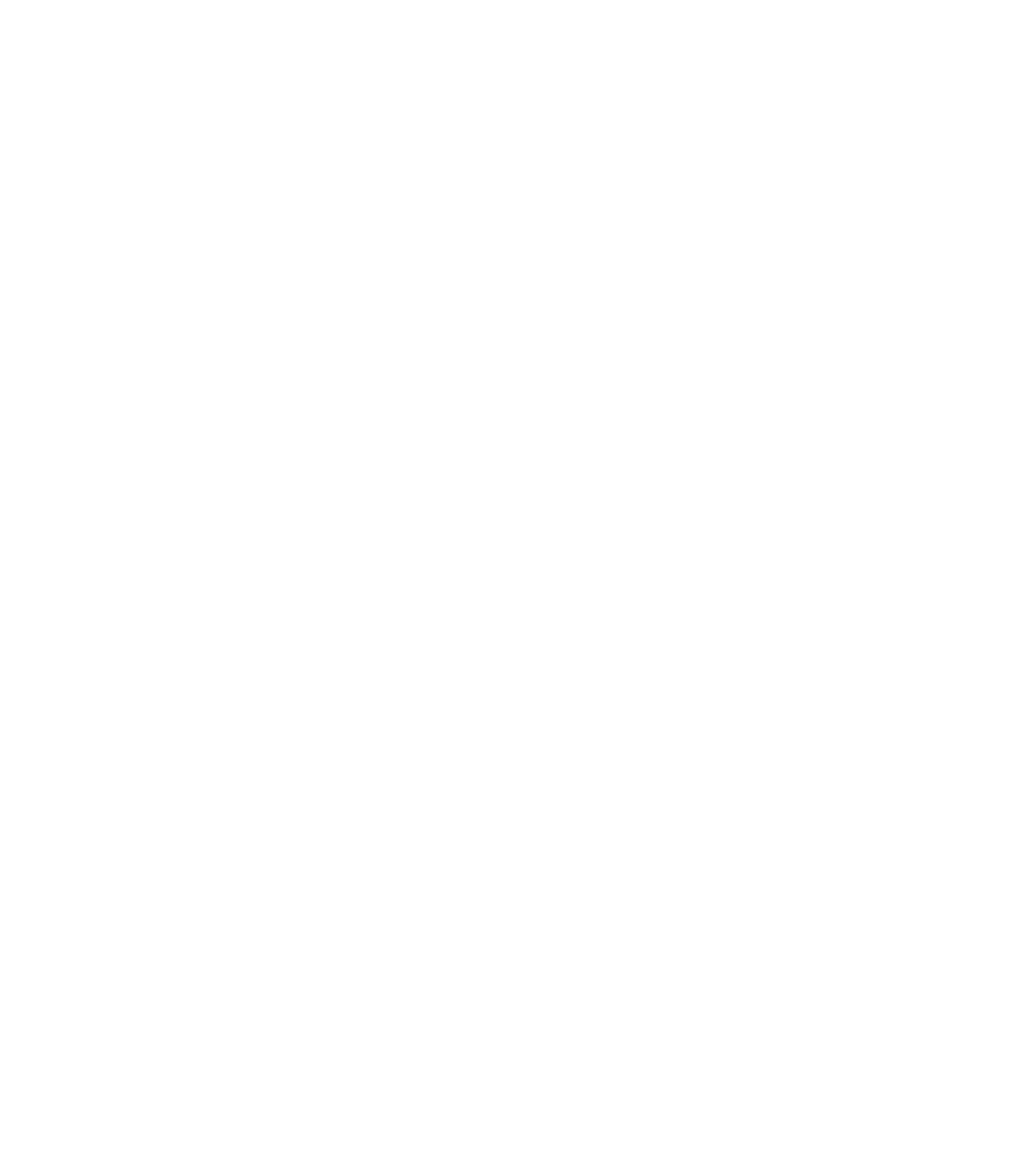
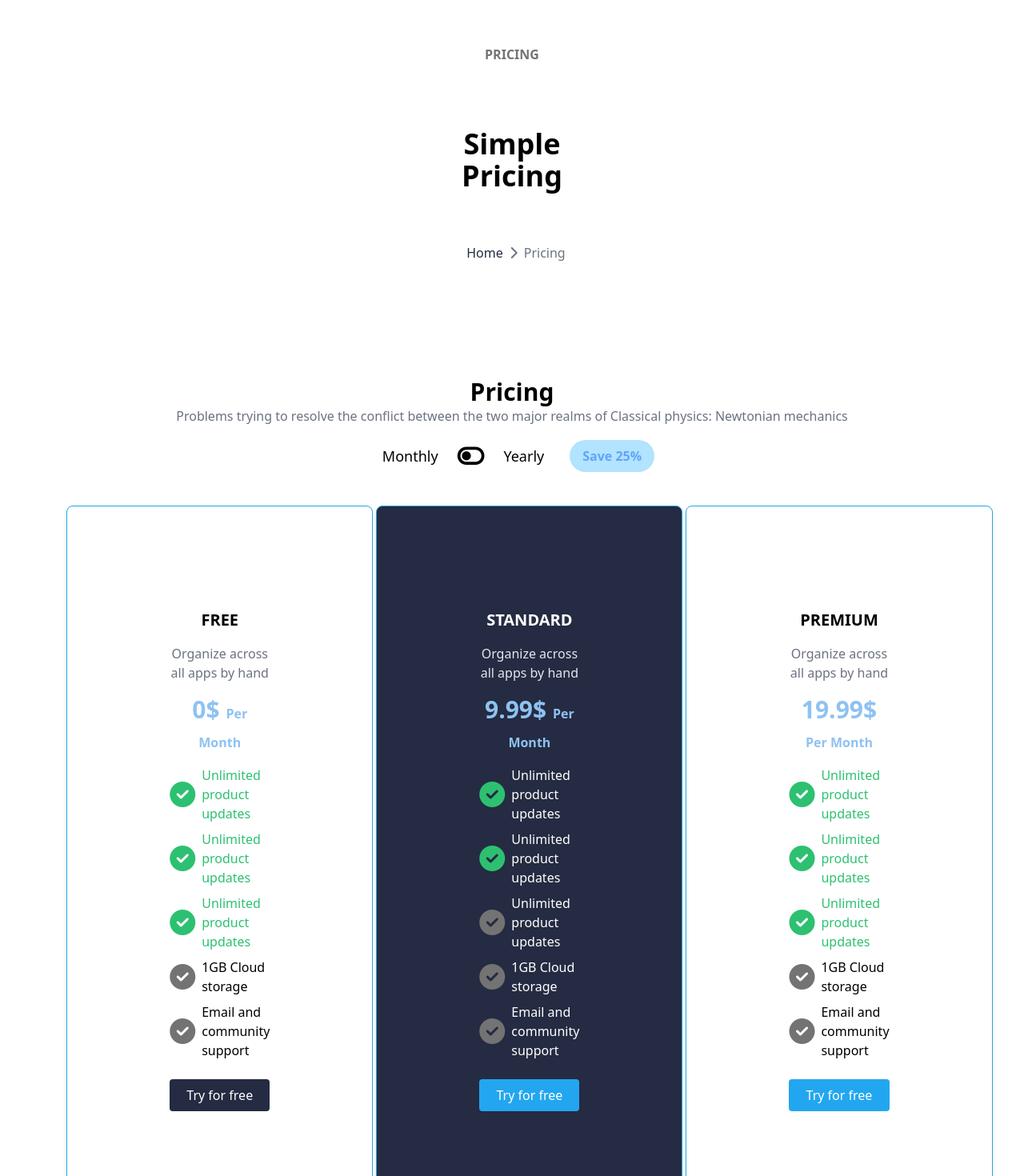
Before and after one commit to cuneytcagriyilmaz/E-Commerce, a React (Vite) app in the folder cagriStore/: page /pricing in a window 1280 px wide. Shown: the part 140-1610 px from the top of the page at 80% size. Before the commit the page ends 800 px from the top, so only its background shows below. Built offline with nearby package versions, Linux system fonts and the light colour scheme.

Commit message:
Pricing almost

```diff
--- a/cagriStore/src/App.jsx
+++ b/cagriStore/src/App.jsx
@@ -6,6 +6,7 @@ import ProductDetailPage from './pages/ProductDetailPage';
 import Contact from './pages/Contact';
 import AboutUs from './pages/AboutUs';
 import Team from './pages/Team';
+import Pricing from './pages/Pricing';
 
 function App() {
   return (
@@ -18,6 +19,7 @@ function App() {
           <Route path="/contact" component={Contact} />
           <Route path="/aboutus" component={AboutUs} />
           <Route path="/team" component={Team} />
+          <Route path="/pricing" component={Pricing} />
 
 
         </Switch>
--- /dev/null
+++ b/cagriStore/src/components/pricingPageComponents/PricingHeader.jsx
@@ -0,0 +1,20 @@
+import React from 'react'
+import Breadcrumb from '../generalComponents/Breadcrumb'
+
+function PricingHeader() {
+    return (
+        <div className="flex flex-col   text-center   items-center justify-between m-8 pt-10 mx-auto  bg-white relative">
+            <div className="flex-1  ">
+                <h4 className=" w-[92%] mx-auto font-bold mb-4 text-textColorLightGray  p-8 ">PRICING</h4>
+                <h2 className=" w-[92%] mx-auto text-4xl font-bold mb-4  p-8   ">Simple Pricing</h2>
+
+            </div>
+            <div className="relative flex-1">
+                <Breadcrumb fromTeamHeaderComponents={true} backgroundColor={'bg-white'} showOnMobile={false} />
+
+            </div>
+        </div>
+    )
+}
+
+export default PricingHeader
--- /dev/null
+++ b/cagriStore/src/components/pricingPageComponents/PricingHero.jsx
@@ -0,0 +1,111 @@
+import React, { useState } from 'react';
+
+function PricingHero() {
+    const [isYearly, setIsYearly] = useState(false);
+
+    return (
+        <div className=" w-[92%] p-8 mx-auto ">
+            <div className=" flex flex-col items-center md:items-stretch justify-between py-16">
+                <div className="text-center mb-10 flex flex-col">
+                    <h1 className="text-3xl font-bold">Pricing</h1>
+                    <p className="text-gray-500">
+                        Problems trying to resolve the conflict between the two major realms of Classical physics: Newtonian mechanics
+                    </p>
+                    <div className="flex items-center justify-center mt-4">
+                        <button
+                            className='px-4 py-2 rounded-l text-lg'
+                            onClick={() => setIsYearly(false)}
+                        >
+                            Monthly
+                        </button>
+
+                        <i className={`fas ${isYearly ? 'fa-toggle-on' : 'fa-toggle-off'} mx-2 text-3xl cursor-pointer`} onClick={() => setIsYearly(!isYearly)}></i>
+
+                        <button
+                            className='px-4 py-2 rounded-r text-lg'
+                            onClick={() => setIsYearly(true)}
+                        >
+                            Yearly
+                        </button>
+                        <span className="px-4 py-2 font-semibold text-blue-400 bg-saveBColor rounded-full ml-4">
+                            Save 25%
+                        </span>
+                    </div>
+                </div>
+                <div className=" justify-center flex  flex-col md:flex-row md:justify-between gap-10 md:gap-1">
+                    <div className="bg-white border border-buttonFullBlue shadow-md md:rounded-lg p-32 w-96">
+                        <h2 className="text-xl font-bold mb-4 text-center">FREE</h2>
+                        <p className="text-gray-500 mb-4 text-center">Organize across all apps by hand</p>
+                        <p className="text-3xl font-bold mb-4 text-center text-lightBluePricing">0$ <span className="text-base text-lightBluePricing ">Per Month</span></p>
+                        <ul className="mb-6">
+                            <li className="flex items-center text-buttonBgColorGreem mb-2 gap-2">
+                                <i class="fa-solid fa-circle-check fa-2xl "></i>Unlimited product updates
+                            </li>
+                            <li className="flex items-center text-buttonBgColorGreem mb-2 gap-2">
+                                <i class="fa-solid fa-circle-check fa-2xl "></i>Unlimited product updates
+                            </li>
+                            <li className="flex items-center text-buttonBgColorGreem mb-2 gap-2">
+                                <i class="fa-solid fa-circle-check fa-2xl "></i>Unlimited product updates
+                            </li>
+                            <li className="flex items-center  mb-2 gap-2">
+                                <i class="fa-solid fa-circle-check fa-2xl text-textColorLightGray "></i>1GB Cloud storage
+                            </li>
+                            <li className="flex items-center  gap-2">
+                                <i class="fa-solid fa-circle-check fa-2xl text-textColorLightGray "></i>Email and community support
+                            </li>
+                        </ul>
+                        <button className="w-full bg-textColorDarkGray text-white py-2 rounded">Try for free</button>
+                    </div>
+                    <div className="bg-textColorDarkGray border   border-buttonFullBlue text-white shadow-md md:rounded-lg p-32  w-96 ">
+                        <h2 className="text-xl font-bold mb-4 text-center">STANDARD</h2>
+                        <p className="text-gray-200 mb-4 text-center">Organize across all apps by hand</p>
+                        <p className="text-3xl font-bold mb-4 text-center text-lightBluePricing">9.99$ <span className="text-base text-lightBluePricing ">Per Month</span></p>
+                        <ul className="mb-6">
+                            <li className="flex items-center mb-2 gap-2">
+                                <i class="fa-solid fa-circle-check fa-2xl text-buttonBgColorGreem "></i>Unlimited product updates
+                            </li>
+                            <li className="flex items-center mb-2 gap-2">
+                                <i class="fa-solid fa-circle-check fa-2xl  text-buttonBgColorGreem"></i>Unlimited product updates
+                            </li>
+                            <li className="flex items-center mb-2 gap-2">
+                                <i class="fa-solid fa-circle-check fa-2xl text-textColorLightGray"></i>Unlimited product updates
+                            </li>
+                            <li className="flex items-center mb-2 gap-2">
+                                <i class="fa-solid fa-circle-check fa-2xl text-textColorLightGray"></i>1GB Cloud storage
+                            </li>
+                            <li className="flex items-center gap-2">
+                                <i class="fa-solid fa-circle-check fa-2xl text-textColorLightGray  "></i>Email and community support
+                            </li>
+                        </ul>
+                        <button className="w-full bg-buttonFullBlue py-2 md:rounded">Try for free</button>
+                    </div>
+                    <div className="bg-white border border-buttonFullBlue shadow-md rounded-lg p-32 w-96">
+                        <h2 className="text-xl font-bold mb-4 text-center">PREMIUM</h2>
+                        <p className="text-gray-500 mb-4 text-center">Organize across all apps by hand</p>
+                        <p className="text-3xl font-bold mb-4 text-center text-lightBluePricing">19.99$ <span className="text-base text-lightBluePricing ">Per Month</span></p>
+                        <ul className="mb-6">
+                            <li className="flex items-center text-buttonBgColorGreem mb-2 gap-2">
+                                <i class="fa-solid fa-circle-check fa-2xl"></i>Unlimited product updates
+                            </li>
+                            <li className="flex items-center text-buttonBgColorGreem mb-2 gap-2">
+                                <i class="fa-solid fa-circle-check fa-2xl"></i>Unlimited product updates
+                            </li>
+                            <li className="flex items-center text-buttonBgColorGreem mb-2 gap-2">
+                                <i class="fa-solid fa-circle-check fa-2xl"></i>Unlimited product updates
+                            </li>
+                            <li className="flex items-center  mb-2 gap-2">
+                                <i class="fa-solid fa-circle-check fa-2xl text-textColorLightGray"></i>1GB Cloud storage
+                            </li>
+                            <li className="flex items-center  gap-2">
+                                <i class="fa-solid fa-circle-check fa-2xl text-textColorLightGray "></i>Email and community support
+                            </li>
+                        </ul>
+                        <button className="w-full bg-buttonFullBlue text-white py-2 rounded">Try for free</button>
+                    </div>
+                </div>
+            </div>
+        </div>
+    );
+}
+
+export default PricingHero;
--- /dev/null
+++ b/cagriStore/src/pages/Pricing.jsx
@@ -0,0 +1,20 @@
+import React from 'react'
+import Header from '../layout/Header'
+import Footer from '../components/generalComponents/Footer'
+import PricingHeader from '../components/pricingPageComponents/PricingHeader'
+import PricingHero from '../components/pricingPageComponents/PricingHero'
+import BrandLogos from '../components/contactPageComponents/BrandLogos'
+function Pricing() {
+    return (
+        <div>
+            <Header />
+            <PricingHeader />
+            <PricingHero />
+            <h1 className='text-center text-xl text-textColorDarkGray bg-mainBackgroundWhite font-bold pt-16'>Trusted By Over 4000 Big Companies</h1>
+            <BrandLogos />
+            <Footer />
+        </div>
+    )
+}
+
+export default Pricing
--- a/cagriStore/tailwind.config.js
+++ b/cagriStore/tailwind.config.js
@@ -8,20 +8,21 @@ export default {
     extend: {
       colors: {
         mainBackgroundWhite: '#FAFAFA',
-        navbarLigthBlue: '#23A6F0',
         textColorLightGray: '#737373',
         textColorDarkGray: '#252B42',
+        footerLightGray: '#FAFAFA',
         buttonBgColorGreem: '#2DC071',
         sliderBgColorGreen: '#23856D',
         textColorH2: '#BDBDBD',
+        aboutRed: '#E74040',
         buttonFullBlue: '#23A6F0',
-        footerLightGray: '#FAFAFA',
-        aboutRed: '#E74040',
         facebookIconBlue: '#335BF5',
         instagramIconRed: '#E51F5A',
         twitterIconBlue: '#21A6DF',
-        linkedinIconBlue:'#0A66C2',
-        aboutUsLastHeaderColour: '#2A7CC7'
+        lightBluePricing: '#8EC2F2',
+        linkedinIconBlue: '#0A66C2',
+        aboutUsLastHeaderColour: '#2A7CC7',
+        saveBColor: '#B2E3FF'
 
 
 
```
